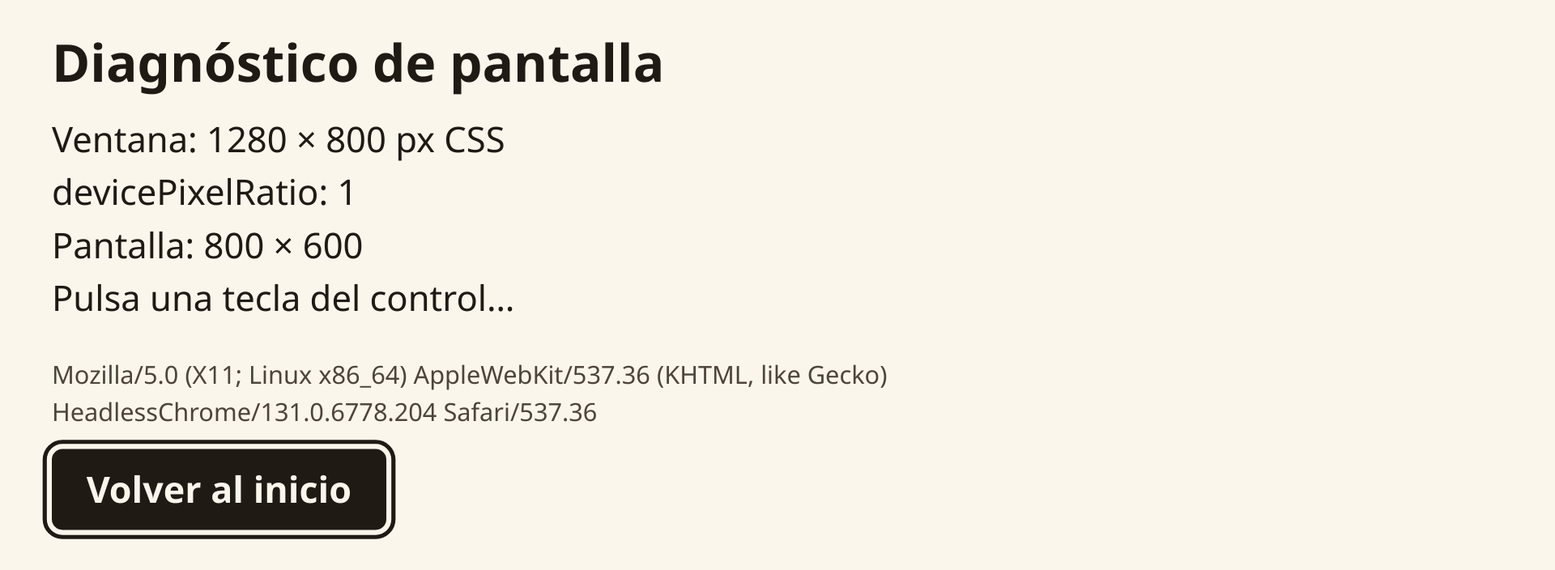
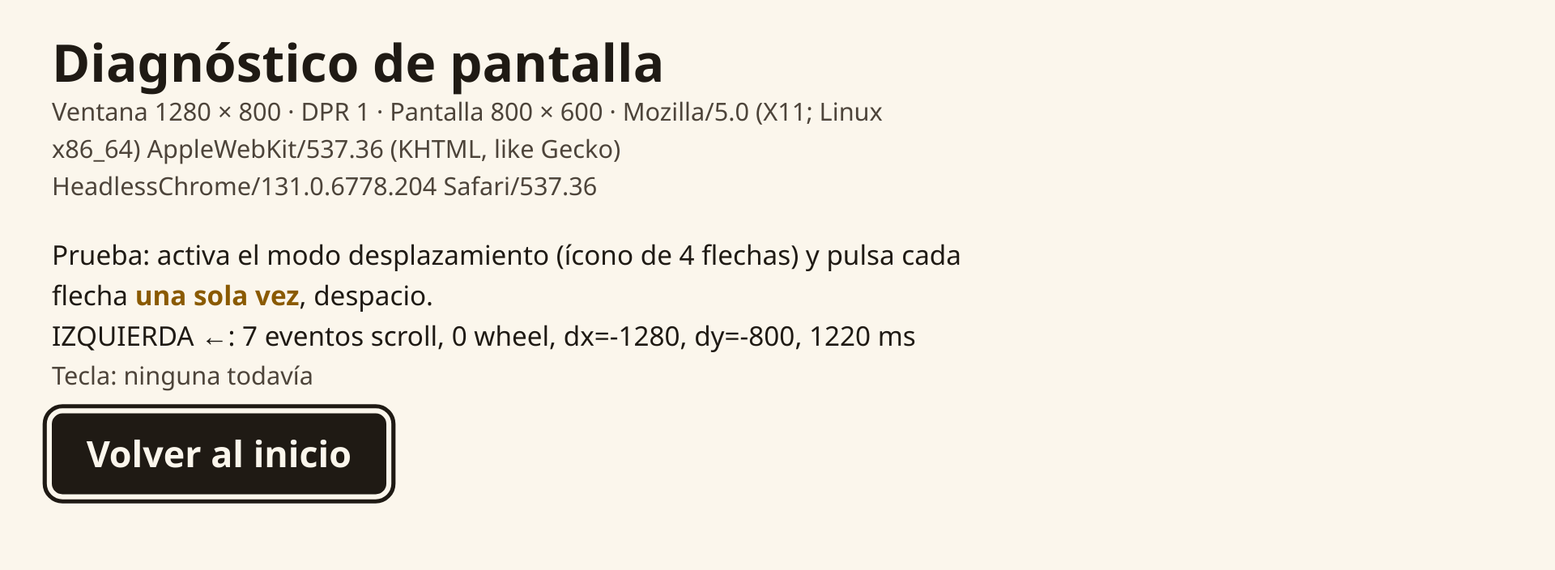
Before and after one commit to angeloRavello/gods-word-teachings, a plain HTML site: page tools/screen-info/index.html in a window 1280 px wide. Shown: the top 704 px of the page at 81% size, 1920 px wide, since content can reach past the window. Drawn offline with Linux system fonts and the light colour scheme.

Commit message:
feat: measure TV scroll mode events in screen diagnostics

```diff
--- a/tools/screen-info/index.html
+++ b/tools/screen-info/index.html
@@ -9,42 +9,155 @@
   <link rel="stylesheet" href="../../assets/css/03-layout.css">
   <link rel="stylesheet" href="../../assets/css/04-components/slide.css">
   <link rel="stylesheet" href="../../assets/css/05-utilities.css">
+  <style>
+    /* Herramienta aislada: estilos propios a propósito.
+       La página se puede desplazar (área invisible de 300% x 300%) para medir
+       qué eventos genera el "modo desplazamiento" del navegador de la TV. */
+    /* height: auto hace que se desplace la ventana (window), no el body */
+    html {
+      height: auto;
+      overflow: auto;
+    }
+
+    body {
+      height: auto;
+      overflow: visible;
+    }
+
+    /* Sin barras de desplazamiento visibles: no ocupan espacio ni distraen */
+    ::-webkit-scrollbar {
+      display: none;
+    }
+
+    .diagnostics {
+      position: fixed;
+      top: 0;
+      left: 0;
+    }
+
+    .diagnostics__scroll-area {
+      width: 300vw;
+      height: 300vh;
+    }
+
+    .diagnostics__log {
+      font-size: var(--font-size-ref);
+      line-height: var(--line-height-text);
+    }
+  </style>
 </head>
 <body>
-<main class="page">
-  <header class="slide__header">
+<main class="page diagnostics">
+  <header class="slide__header u-mb-0">
     <h1 class="slide__title">Diagnóstico de pantalla</h1>
   </header>
-  <!-- Herramienta aislada: script en línea a propósito, no forma parte del sistema TV.* -->
-  <p class="slide__text u-mb-0" id="screen-size"></p>
-  <p class="slide__text u-mb-0" id="screen-dpr"></p>
-  <p class="slide__text u-mb-0" id="screen-device"></p>
-  <p class="slide__text u-mb-0" id="last-key">Pulsa una tecla del control…</p>
-  <p class="slide__note u-mt-l" id="user-agent"></p>
+  <p class="slide__note" id="screen-info"></p>
+  <p class="diagnostics__log u-mt-l">Prueba: activa el modo desplazamiento (ícono de 4 flechas) y pulsa cada flecha <strong class="key">una sola vez</strong>, despacio.</p>
+  <ol class="diagnostics__log" id="scroll-log">
+    <li>Esperando…</li>
+  </ol>
+  <p class="slide__note" id="last-key">Tecla: ninguna todavía</p>
   <a class="slide__home-link is-focused" href="../../" id="home-link">Volver al inicio</a>
 </main>
+<div class="diagnostics__scroll-area" aria-hidden="true"></div>
 <script>
   (function () {
     'use strict';
+
+    // Tiempo sin eventos que da por terminada una pulsación.
+    var GESTURE_IDLE_MS = 500;
+    var MAX_LOG_LINES = 4;
+
+    var centerX = 0;
+    var centerY = 0;
+    var isResetting = false;
+    var gesture = null;
+    var idleTimer = null;
+    var logLines = [];
 
     function setText(id, text) {
       document.getElementById(id).textContent = text;
     }
 
-    function render() {
-      setText('screen-size', 'Ventana: ' + window.innerWidth + ' × ' + window.innerHeight + ' px CSS');
-      setText('screen-dpr', 'devicePixelRatio: ' + window.devicePixelRatio);
-      setText('screen-device', 'Pantalla: ' + screen.width + ' × ' + screen.height);
-      setText('user-agent', navigator.userAgent);
+    function renderInfo() {
+      setText('screen-info',
+        'Ventana ' + window.innerWidth + ' × ' + window.innerHeight +
+        ' · DPR ' + window.devicePixelRatio +
+        ' · Pantalla ' + screen.width + ' × ' + screen.height +
+        ' · ' + navigator.userAgent);
     }
 
-    // Muestra el código de cada tecla para ampliar el mapa de keys.js si hace falta.
+    function renderLog() {
+      var list = document.getElementById('scroll-log');
+      list.innerHTML = '';
+      logLines.forEach(function (line) {
+        var item = document.createElement('li');
+        item.textContent = line;
+        list.appendChild(item);
+      });
+    }
+
+    function addLogLine(line) {
+      logLines.unshift(line);
+      if (logLines.length > MAX_LOG_LINES) {
+        logLines.pop();
+      }
+      renderLog();
+    }
+
+    function centerScroll() {
+      centerX = Math.round(window.innerWidth);
+      centerY = Math.round(window.innerHeight);
+      isResetting = true;
+      window.scrollTo(centerX, centerY);
+      // El scrollTo también dispara 'scroll': se ignora en el siguiente cuadro.
+      setTimeout(function () { isResetting = false; }, 50);
+    }
+
+    function directionName(dx, dy) {
+      if (Math.abs(dx) >= Math.abs(dy)) {
+        return dx > 0 ? 'DERECHA →' : 'IZQUIERDA ←';
+      }
+      return dy > 0 ? 'ABAJO ↓' : 'ARRIBA ↑';
+    }
+
+    function finishGesture() {
+      var dx = window.pageXOffset - centerX;
+      var dy = window.pageYOffset - centerY;
+      addLogLine(directionName(dx, dy) +
+        ': ' + gesture.scrollEvents + ' eventos scroll, ' +
+        gesture.wheelEvents + ' wheel, dx=' + dx + ', dy=' + dy +
+        ', ' + (Date.now() - gesture.start) + ' ms');
+      gesture = null;
+      centerScroll();
+    }
+
+    function trackEvent(kind) {
+      if (!gesture) {
+        gesture = { start: Date.now(), scrollEvents: 0, wheelEvents: 0 };
+      }
+      gesture[kind] += 1;
+      clearTimeout(idleTimer);
+      idleTimer = setTimeout(finishGesture, GESTURE_IDLE_MS);
+    }
+
+    window.addEventListener('scroll', function () {
+      if (!isResetting) {
+        trackEvent('scrollEvents');
+      }
+    });
+
+    window.addEventListener('wheel', function () {
+      trackEvent('wheelEvents');
+    });
+
     document.addEventListener('keydown', function (event) {
       setText('last-key', 'Tecla: key=' + (event.key || '(vacío)') + ' · keyCode=' + event.keyCode);
     });
 
-    window.addEventListener('resize', render);
-    render();
+    window.addEventListener('resize', renderInfo);
+    renderInfo();
+    centerScroll();
     // Con el foco ya puesto, OK en el control vuelve a la portada.
     document.getElementById('home-link').focus({ preventScroll: true });
   })();
```
